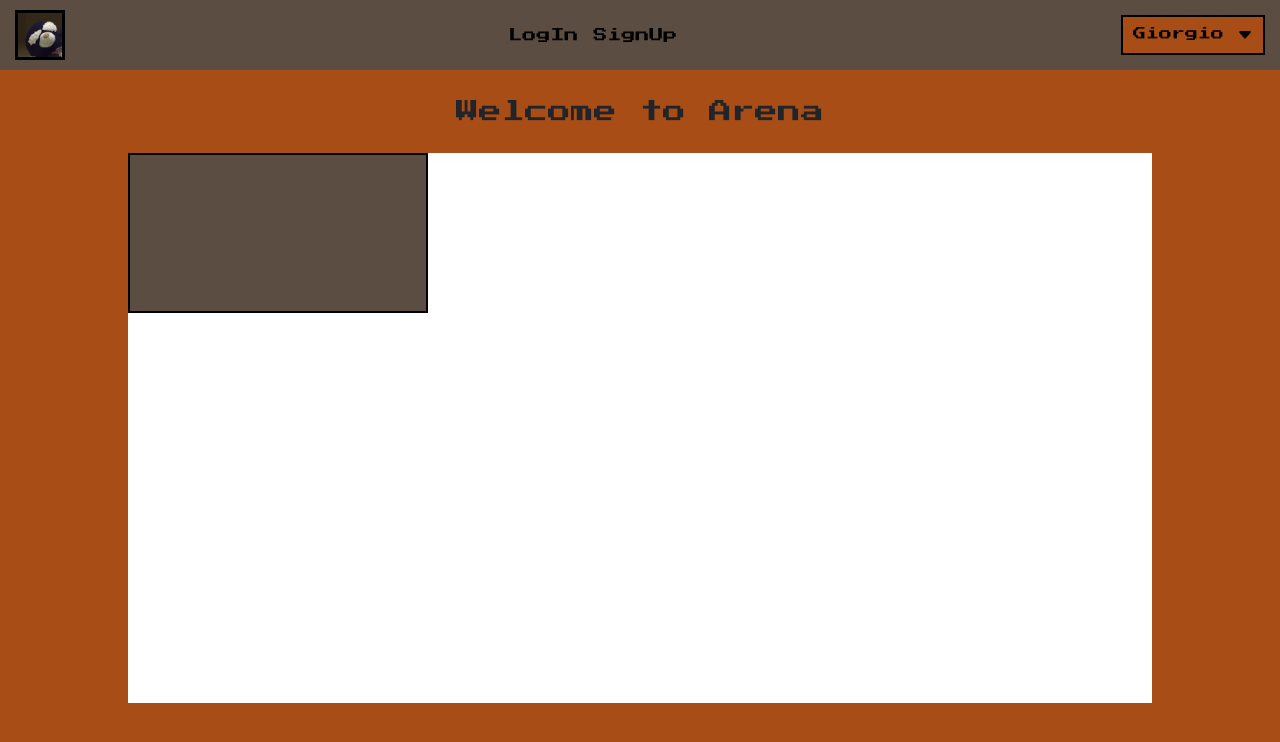
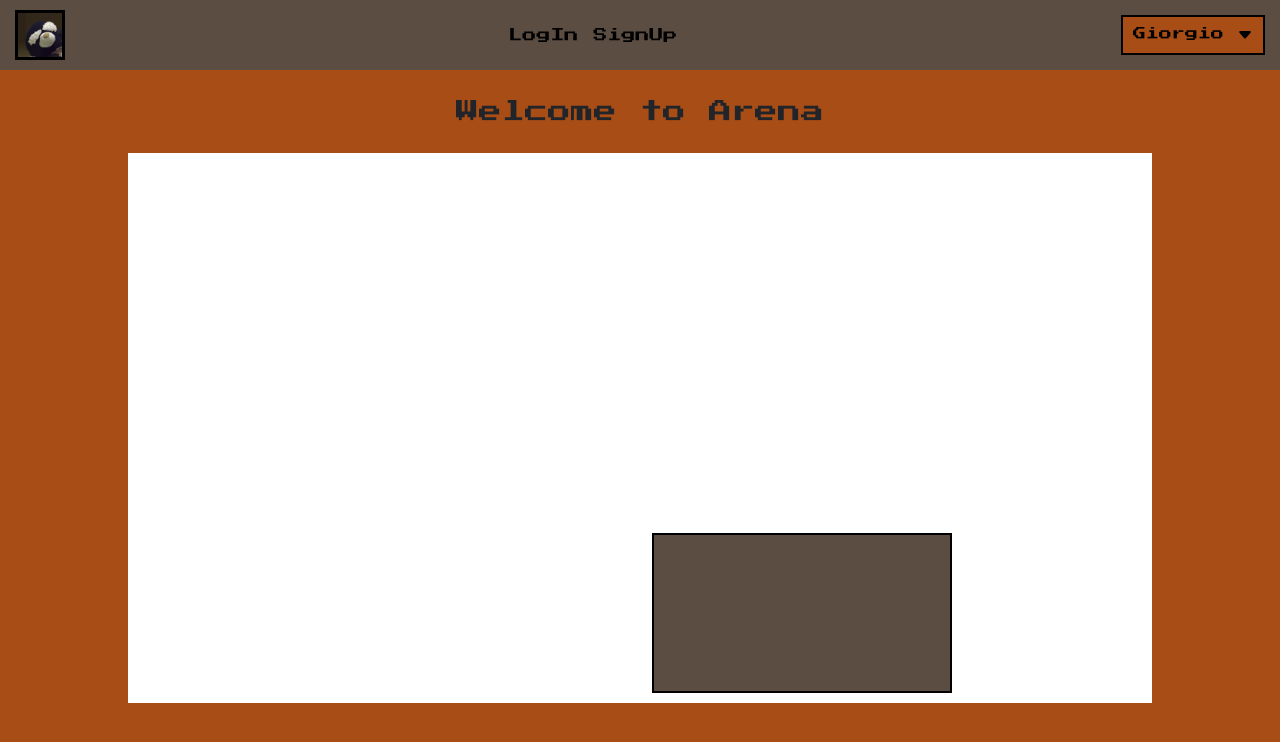
Before and after one commit to strGiorgio/PyMob2.1, a Vue app: page /battle in a window 1280 px wide. Shown: the top 742 px of the page. Built offline with nearby package versions, Linux system fonts and the light colour scheme; data requests are answered from the project's data file.

Commit message:
Create a initial animation for controller

```diff
--- a/src/components/battle/controller.vue
+++ b/src/components/battle/controller.vue
@@ -16,5 +16,16 @@ export default {
         height: 160px;
         background-color: var(--color-secondary);
         border: 2px solid var(--color-black-default);
+        position: absolute;
+        bottom: 10px;
+        right: 200px;
+        transform: translateX(450px);
+        animation: slideToLeft 2s forwards;
+    }
+
+    @keyframes slideToLeft {
+        to {
+            transform: translateX(0);
+        }
     }
 </style>
```
